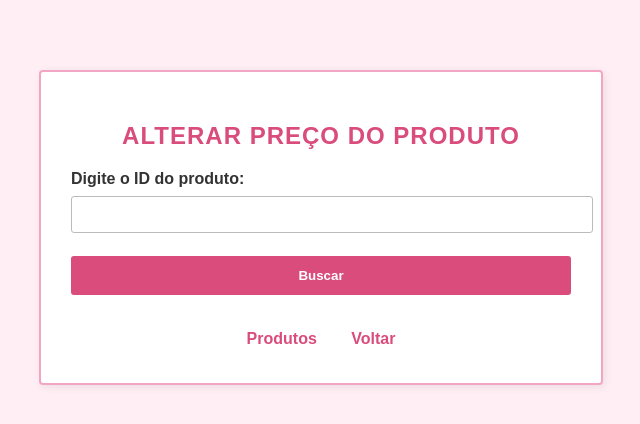
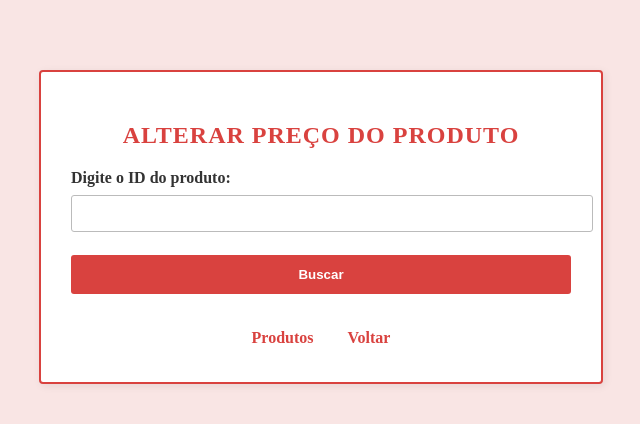
Before and after one commit to codegirletecvav/ProgWeb2, a PHP site: page /alterarpreco.php in a window 1280 px wide. Shown: the top 424 px of the page, without its empty margins (319-959 px from the left). Run offline with PHP 8.4, Linux system fonts and the light colour scheme; the visitor is signed in with stand-in values (Sample User, id 1).

Commit message:
Update alterarpreco.php

```diff
--- a/alterarpreco.php
+++ b/alterarpreco.php
@@ -45,8 +45,8 @@ if ($_SERVER['REQUEST_METHOD'] == 'POST' && isset($_POST['atualizar'])) {
     <title>Alterar Preço</title>
     <style>
     body {
-        font-family: Arial, sans-serif;
-        background: #ffeef4;
+        font-family: Anton;
+        background: #f9e5e4;
         margin: 0;
     }
 
@@ -55,14 +55,14 @@ if ($_SERVER['REQUEST_METHOD'] == 'POST' && isset($_POST['atualizar'])) {
         margin: 70px auto;
         background: #fff;
         padding: 30px;
-        border: 2px solid #f3a6c4;
+        border: 2px solid #d9423f;
         border-radius: 4px;
         box-shadow: 2px 2px 8px rgba(0, 0, 0, 0.08);
         text-align: center;
     }
 
     h2 {
-        color: #d94c7b;
+        color: #d9423f;
         text-transform: uppercase;
         letter-spacing: 1px;
     }
@@ -70,7 +70,7 @@ if ($_SERVER['REQUEST_METHOD'] == 'POST' && isset($_POST['atualizar'])) {
     p.mensagem {
         font-weight: bold;
         margin-bottom: 15px;
-        color: #d94c7b;
+        color: #d9423f;
     }
 
     label {
@@ -90,7 +90,7 @@ if ($_SERVER['REQUEST_METHOD'] == 'POST' && isset($_POST['atualizar'])) {
     }
 
     input[type="submit"] {
-        background: #d94c7b;
+        background: #d9423f;
         color: #fff;
         border: none;
         cursor: pointer;
@@ -102,7 +102,7 @@ if ($_SERVER['REQUEST_METHOD'] == 'POST' && isset($_POST['atualizar'])) {
     }
 
     input[type="submit"]:hover {
-        background: #b93b65;
+        background: #d9423f;
     }
 
     .links {
@@ -112,7 +112,7 @@ if ($_SERVER['REQUEST_METHOD'] == 'POST' && isset($_POST['atualizar'])) {
     .links a {
         display: inline-block;
         margin: 0 15px;
-        color: #d94c7b;
+        color: #d9423f;
         text-decoration: none;
         font-weight: bold;
         border-bottom: 2px solid transparent;
@@ -120,7 +120,7 @@ if ($_SERVER['REQUEST_METHOD'] == 'POST' && isset($_POST['atualizar'])) {
     }
 
     .links a:hover {
-        border-bottom: 2px solid #d94c7b;
+        border-bottom: 2px solid #d9423f;
     }
     </style>
 </head>
```
